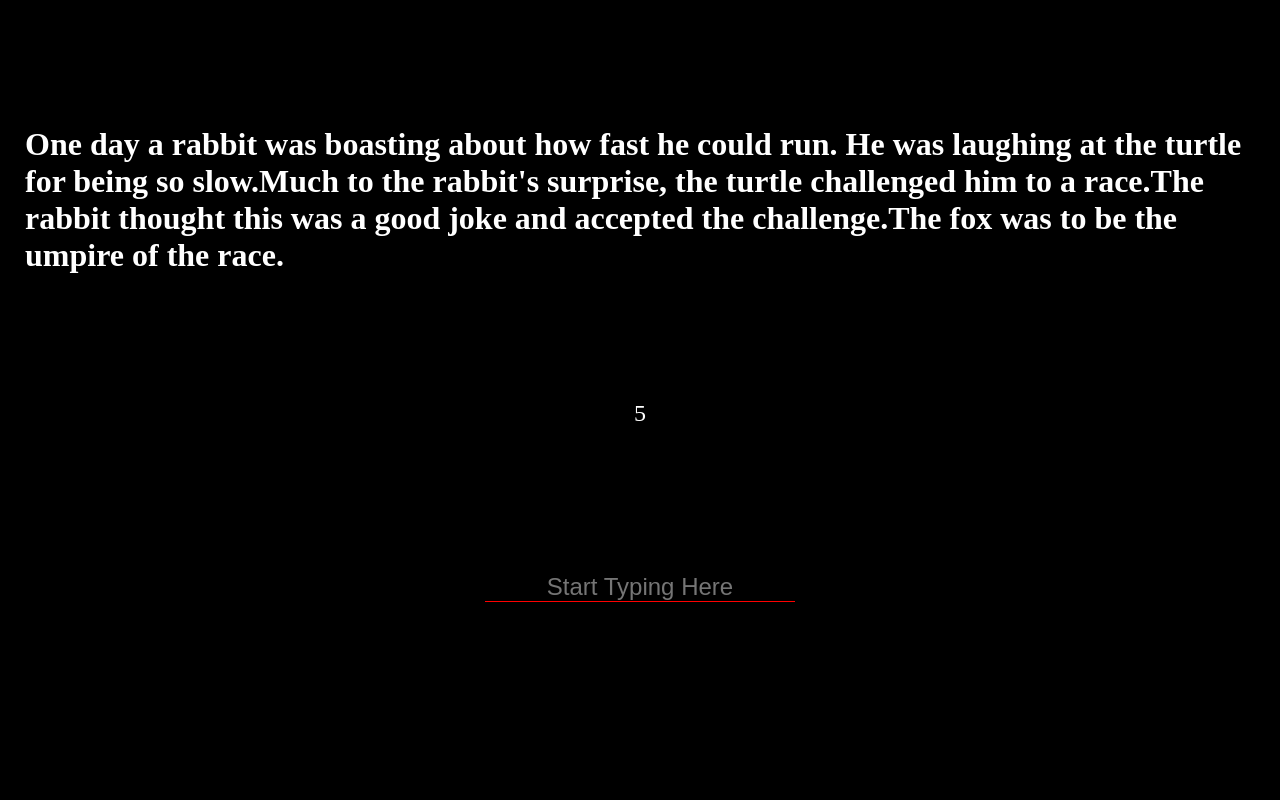
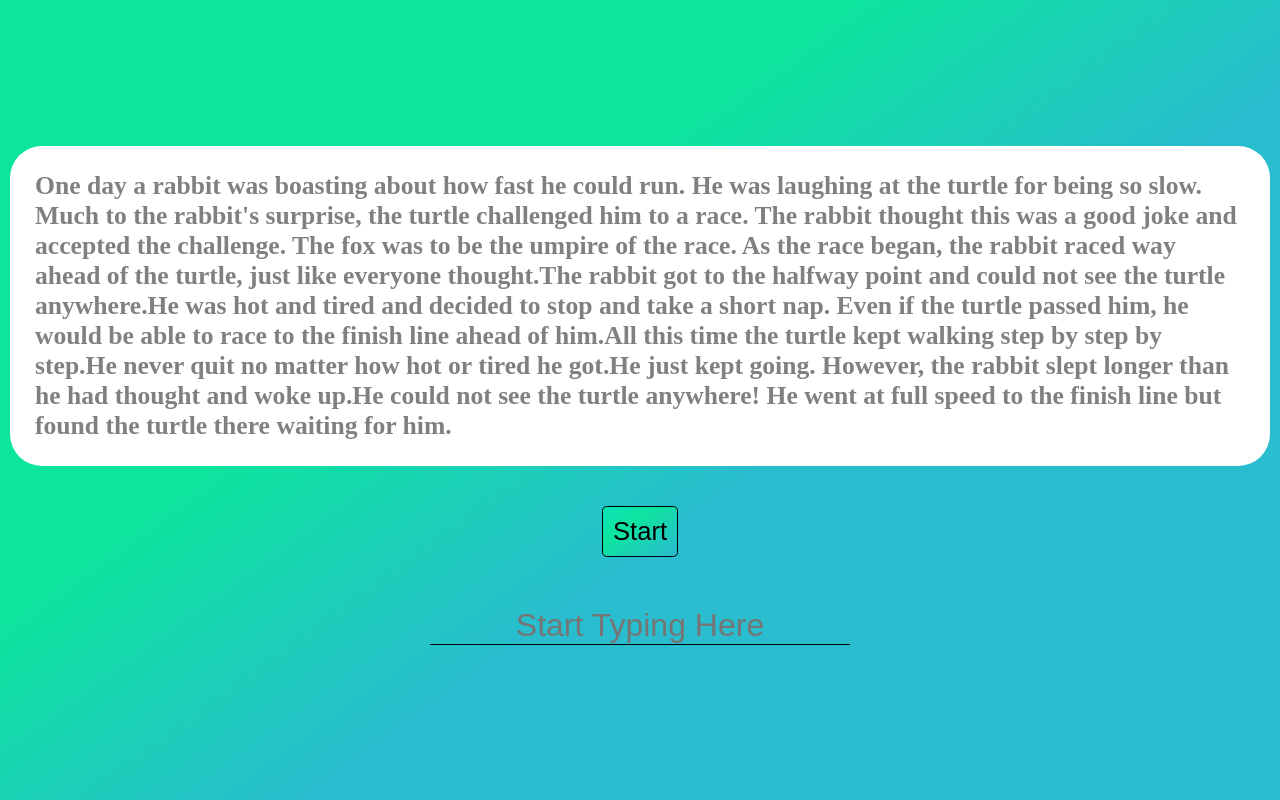
Before and after one commit to DevCoderV1/TypeSpeed, a plain HTML site: page index.html in a window 1280 px wide. Drawn offline with Linux system fonts and the light colour scheme.

Commit message:
Change of decoration

```diff
--- a/index.html
+++ b/index.html
@@ -10,9 +10,11 @@
 
 <body oncopy="return false" oncut="return false" onpaste="return false">
     <div class="text_container">
-        <div id="text" class="text"></div>
+        <h4 id="text" class="text"></h4>
     </div>
-    <div id="timer" class="timer">0</div>
+    <div id="timer" class="timer">
+        <button onclick="StartTime()">Start</button>
+    </div>
     <div id="restart" class="restart">
         <button onclick="restart()">Retry</button>
     </div>
--- a/script.js
+++ b/script.js
@@ -1,6 +1,6 @@
-const Story = ["One day a rabbit was boasting about how fast he could run. He was laughing at the turtle for being so slow.Much to the rabbit's surprise, the turtle challenged him to a race.The rabbit thought this was a good joke and accepted the challenge.The fox was to be the umpire of the race."]
+const Story = ["One day a rabbit was boasting about how fast he could run. He was laughing at the turtle for being so slow. Much to the rabbit's surprise, the turtle challenged him to a race. The rabbit thought this was a good joke and accepted the challenge. The fox was to be the umpire of the race. As the race began, the rabbit raced way ahead of the turtle, just like everyone thought.The rabbit got to the halfway point and could not see the turtle anywhere.He was hot and tired and decided to stop and take a short nap. Even if the turtle passed him, he would be able to race to the finish line ahead of him.All this time the turtle kept walking step by step by step.He never quit no matter how hot or tired he got.He just kept going. However, the rabbit slept longer than he had thought and woke up.He could not see the turtle anywhere! He went at full speed to the finish line but found the turtle there waiting for him."]
+
 const Text = document.getElementById('text')
-
 const SplitText = Story[0].split("")
 const UserInput = document.getElementById('userinput')
 const Timer = document.getElementById('timer')
@@ -12,14 +12,19 @@ for (let x = 0; x < SplitText.length; x++) {
     Text.innerHTML += "<span>" + SplitText[x] + "</span>"
 }
 //Timer
-var count = 0
-let TimeCount = setInterval(function () {
-    // I wrote this on two lines for clarity.
-    count++
+let count = 0
+let TimeCount;
+function StartTime() {
+    UserInput.focus()
+    TimeCount = setInterval(function () {
+        // I wrote this on two lines for clarity.
+        count++
 
-    Timer.innerHTML = `${count}`
+        Timer.innerHTML = `${count}`
 
-}, 1000);
+    }, 1000);
+
+}
 
 //event once enter character in input
 UserInput.addEventListener('input', (e) => {
@@ -27,6 +32,7 @@ UserInput.addEventListener('input', (e) => {
     const SplitLetter = Inputtext.split("")
     const SpanText = Text.querySelectorAll("span")
     let Correct = true
+
     SpanText.forEach((letter, index) => {
         const CurrentLetter = SplitLetter[index]
         if (CurrentLetter == null) {
@@ -42,16 +48,16 @@ UserInput.addEventListener('input', (e) => {
             Correct = false
         }
     })
+    //Once all the word is typed and correct, it will print out a message.
     if (Correct) {
-        Timer.innerHTML = " Your Time Record is :" + `${count}` + " seconds"
         clearInterval(TimeCount)
+        Timer.innerHTML = " Your Time Record is : " + `${count}` + " seconds"
         RETRY.style.display = "block"
-
     }
 
 
 })
-
+//click event that refresh the web page.
 function restart() {
     location.reload()
 }
--- a/style.css
+++ b/style.css
@@ -5,12 +5,18 @@
 }
 
 body {
-    background-color: black;
-    color: white;
+    background: rgb(1, 1, 1);
+    background: linear-gradient( 144deg, rgba(1, 1, 1, 1) 0%, rgba(13, 228, 157, 1) 0%, rgba(13, 228, 157, 1) 36%, rgba(41, 189, 207, 1) 59%);
+    color: black;
+    background-repeat: no-repeat;
+    display: flex;
+    flex-direction: column;
+    justify-content: center;
+    align-items: center;
+    min-height: 100vh;
 }
 
 .text_container {
-    min-height: 50vh;
     display: flex;
     justify-content: center;
     align-items: center;
@@ -18,14 +24,29 @@ body {
 
 .text_container .text {
     padding: 25px;
-    font-size: 2rem;
+    font-size: 2vw;
+    font-weight: bold;
+    background-color: white;
+    color: grey;
+    margin: 10px;
+    border-radius: 2rem;
+}
+
+.timer {
+    margin: 30px;
+    font-size: 2vw;
     font-weight: bold;
 }
 
-.timer {
-    width: 100%;
-    text-align: center;
-    font-size: 1.5rem;
+.timer button {
+    padding: 10px;
+    border: 1px solid black;
+    font-size: 2vw;
+    outline: none;
+    border-radius: 0.3rem;
+    background: rgb(13, 228, 186);
+    background: linear-gradient( 144deg, rgba(13, 228, 186, 1) 0%, rgba(13, 228, 157, 1) 36%, rgba(41, 189, 207, 1) 96%);
+    cursor: pointer;
 }
 
 .restart {
@@ -42,27 +63,35 @@ body {
 }
 
 .type_container {
-    min-height: 40vh;
-    display: flex;
-    justify-content: center;
-    align-items: center;
+    margin: 20px;
 }
 
 .type_container input {
     outline: none;
     border: none;
     background-color: transparent;
-    border-bottom: 1px solid red;
-    color: white;
-    font-size: 1.5rem;
+    border-bottom: 1px solid black;
+    color: black;
+    font-size: 32px;
     text-align: center;
 }
 
 .correctText {
-    color: green;
+    color: blue;
 }
 
 .incorrectText {
     color: red;
     text-decoration: underline;
 }
+
+@media only screen and (max-width: 375px) {
+    .text_container .text,
+    .timer,
+    .timer button {
+        font-size: 4.5vw;
+    }
+    .type_container input {
+        font-size: 20px;
+    }
+}
```
